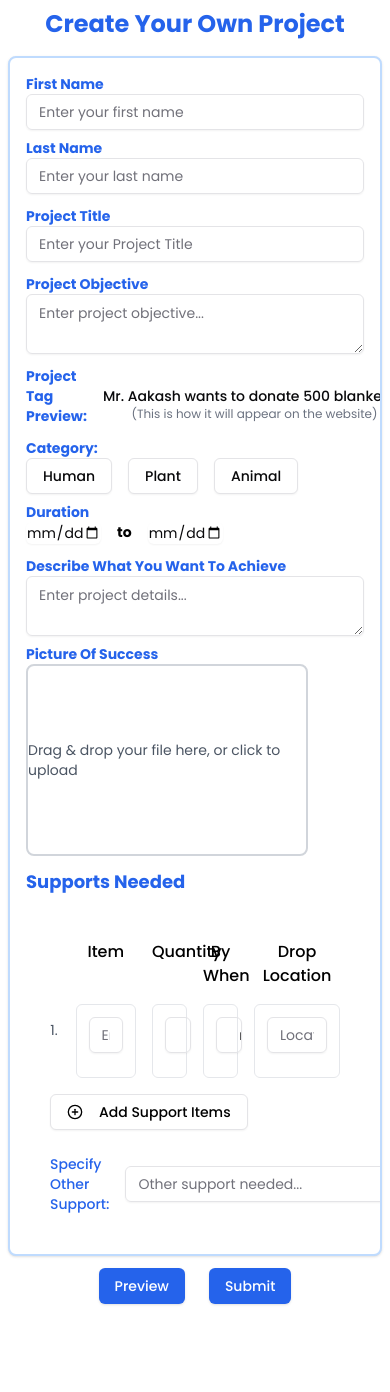
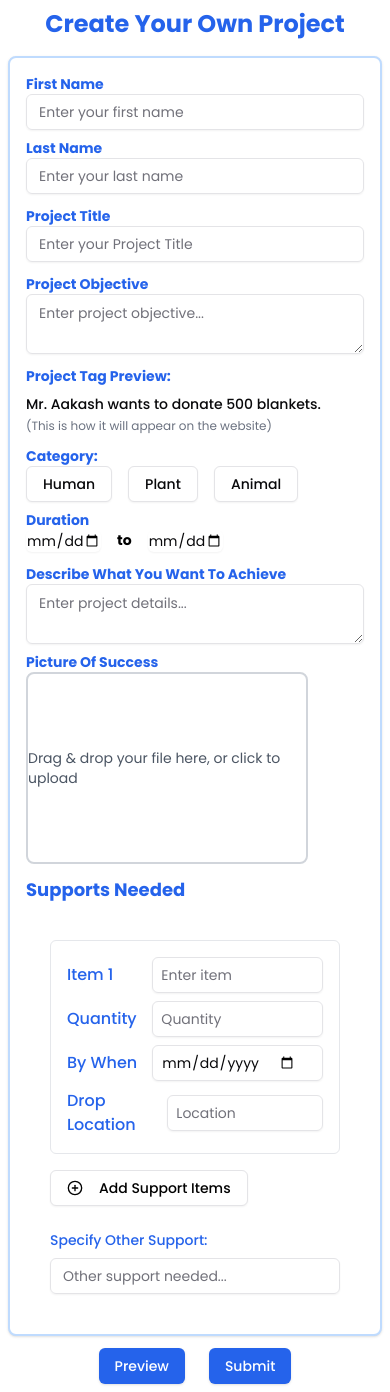
Before and after one commit to nikhilsahni7/social-map-app, a Next.js app: page /create-project in a window 390 px wide. Before the commit the page ends 1312 px from the top, so only its background shows below. Built offline with nearby package versions, Linux system fonts and the light colour scheme.

Commit message:
UI Updated of Profile and Overall

```diff
--- a/src/app/create-project/page.tsx
+++ b/src/app/create-project/page.tsx
@@ -60,7 +60,6 @@ export default function ProjectDetailsForm() {
 
   return (
     <div className="w-full max-w-full p-2">
-      {/* Create Your Own Project Header */}
       <h2 className="text-2xl font-bold text-center mb-4 text-blue-600">
         Create Your Own Project
       </h2>
@@ -115,20 +114,17 @@ export default function ProjectDetailsForm() {
                 </div>
 
                 {/* Project Tag Preview */}
-                <div className="flex space-x-4 items-center">
+                <div className="flex flex-col md:flex-row md:items-center space-y-2 md:space-y-0 md:space-x-4">
                   <label className="text-sm font-semibold text-blue-600">
                     Project Tag Preview:
                   </label>
-                  <div className="flex flex-col items-center justify-end space-x-2 mt-4">
-                    <h1 className="text-sm font-medium whitespace-nowrap">Mr. Aakash wants to donate 500 blankets.</h1>
+                  <div className="flex flex-col items-start md:items-center justify-end space-y-1 md:space-y-0 md:space-x-2">
+                    <h1 className="text-sm font-medium">Mr. Aakash wants to donate 500 blankets.</h1>
                     <p className="text-xs text-gray-500">
                       (This is how it will appear on the website)
                     </p>
                   </div>
-
                 </div>
-
-
 
                 <div className="flex flex-col md:flex-row space-y-2 md:space-y-0 md:space-x-2 w-full">
                   <div className="flex flex-col w-full md:w-1/3">
@@ -225,11 +221,12 @@ export default function ProjectDetailsForm() {
                 </div>
 
                 {/* Supports Needed */}
-
                 <h2 className="text-lg font-semibold text-blue-600 mb-6">
                   Supports Needed
                 </h2>
                 <div className="w-full p-6">
+                  {/* Desktop view */}
+                  <div className="hidden md:block">
                     <div className="grid grid-cols-12 gap-4 mb-4">
                       <div className="font-medium text-sm w-2 pt-2 text-center"></div>
                       <div className="col-span-3 font-medium text-black text-md text-center pt-2">Item</div>
@@ -309,6 +306,53 @@ export default function ProjectDetailsForm() {
                         ))}
                       </div>
                     </div>
+                  </div>
+
+                  {/* Mobile view */}
+                  <div className="md:hidden space-y-4">
+                    {supportItems.map((item, index) => (
+                      <div key={index} className="border border-gray-200 rounded-md p-4 space-y-2">
+                        <div className="flex justify-between items-center">
+                          <span className="font-medium text-blue-600">Item {index + 1}</span>
+                          <Input
+                            value={item.item}
+                            onChange={(e) => handleInputChange(index, 'item', e.target.value)}
+                            className="w-2/3 p-2 text-sm"
+                            placeholder="Enter item"
+                          />
+                        </div>
+                        <div className="flex justify-between items-center">
+                          <span className="font-medium text-blue-600">Quantity</span>
+                          <Input
+                            type="number"
+                            value={item.quantity}
+                            onChange={(e) => handleInputChange(index, 'quantity', e.target.value)}
+                            className="w-2/3 p-2 text-sm"
+                            placeholder="Quantity"
+                          />
+                        </div>
+                        <div className="flex justify-between items-center">
+                          <span className="font-medium text-blue-600">By When</span>
+                          <Input
+                            type="date"
+                            value={item.byWhen}
+                            onChange={(e) => handleInputChange(index, 'byWhen', e.target.value)}
+                            className="w-2/3 p-2 text-sm"
+                          />
+                        </div>
+                        <div className="flex justify-between items-center">
+                          <span className="font-medium text-blue-600">Drop Location</span>
+                          <Input
+                            value={item.dropLocation}
+                            onChange={(e) => handleInputChange(index, 'dropLocation', e.target.value)}
+                            className="w-2/3 p-2 text-sm"
+                            placeholder="Location"
+                          />
+
+                        </div>
+                      </div>
+                    ))}
+                  </div>
 
                   {/* Add Row Button */}
                   <Button
@@ -322,21 +366,16 @@ export default function ProjectDetailsForm() {
                   </Button>
 
                   {/* Other Support Section */}
-                  <div className="mt-6 flex items-center gap-4">
+                  <div className="mt-6 flex flex-col md:flex-row md:items-center gap-2 md:gap-4">
                     <span className="text-sm font-medium text-blue-600">
                       Specify Other Support:
                     </span>
                     <Input
                       placeholder="Other support needed..."
-                      className="w-96 h-9 text-sm"
+                      className="w-full md:w-96 h-9 text-sm"
                     />
                   </div>
                 </div>
-
-
-
-
-
               </div>
             </CardContent>
           </ScrollArea>
@@ -360,8 +399,7 @@ export default function ProjectDetailsForm() {
             </Button>
           </div>
         </div>
-
-      </form >
-    </div >
+      </form>
+    </div>
   );
 }
--- a/src/app/profile/page.tsx
+++ b/src/app/profile/page.tsx
@@ -79,16 +79,17 @@ export default function ProjectProfile() {
               </div>
 
               {/* Project Tag Preview */}
-              <div className="flex space-x-4 items-center">
+              <div className="flex flex-col">
                 <Label className="text-sm font-semibold text-blue-600">
                   Project Tag Preview:
                 </Label>
-                <div className="flex flex-col items-center justify-end space-x-2">
-                  <h1 className="text-sm font-medium whitespace-nowrap">
-                    Mr. {projectData.lastName} wants to {projectData.projectObjective.toLowerCase()}.
-                  </h1>
+                <div className="p-2 text-sm font-medium">
+
+                  Mr. {projectData.lastName} wants to {projectData.projectObjective.toLowerCase()}.
+
                 </div>
               </div>
+
 
               <div className="flex flex-col md:flex-row space-y-2 md:space-y-0 md:space-x-2 w-full">
                 {/* Category Section */}
@@ -128,10 +129,12 @@ export default function ProjectProfile() {
                   <Label className="text-sm font-semibold text-blue-600">
                     Describe What You Want To Achieve
                   </Label>
-                  <div className="p-2 text-sm h-48">
+                  <div className="p-2 text-sm h-28 md:h-48">
                     {projectData.achievement}
                   </div>
                 </div>
+
+
 
                 <div className="flex flex-col w-full md:w-6/12">
                   <Label className="text-sm font-semibold text-blue-600">
@@ -153,26 +156,35 @@ export default function ProjectProfile() {
               <Label className="text-lg font-semibold text-blue-600 mb-6">
                 Supports Needed
               </Label>
-              <div className="w-full p-6">
+              <div className="hidden md:block w-full p-6">
                 <div className="grid grid-cols-12 gap-4 mb-4">
-                  <div className="w-2 font-medium  text-sm pt-2 text-center"></div>
-                  <div className="col-span-3 font-medium text-black text-md text-center pt-2">Item</div>
-                  <div className="col-span-2 font-medium text-black text-md text-center pt-2">Quantity</div>
-                  <div className="col-span-2 font-medium text-black text-md text-center pt-2">By When</div>
-                  <div className="col-span-4 font-medium text-black text-md text-center pt-2">Drop Location</div>
+                  <div className="w-2 font-medium text-sm pt-2 text-center"></div>
+                  <div className="col-span-3 font-medium text-black text-md text-center pt-2">
+                    Item
+                  </div>
+                  <div className="col-span-2 font-medium text-black text-md text-center pt-2">
+                    Quantity
+                  </div>
+                  <div className="col-span-2 font-medium text-black text-md text-center pt-2">
+                    By When
+                  </div>
+                  <div className="col-span-4 font-medium text-black text-md text-center pt-2">
+                    Drop Location
+                  </div>
                 </div>
 
                 <div className="grid grid-cols-12 gap-4">
-                  {/* Serial Numbers Column */}
                   <div className="w-2 mt-2">
                     {projectData.supportItems.map((_, index) => (
-                      <div key={index} className="flex items-center justify-center text-sm text-gray-600 h-9 mb-3">
+                      <div
+                        key={index}
+                        className="flex items-center justify-center text-sm text-gray-600 h-9 mb-3"
+                      >
                         {index + 1 + "."}
                       </div>
                     ))}
                   </div>
 
-                  {/* Items Display */}
                   <div className="col-span-3 border border-gray-200 rounded-md p-3">
                     {projectData.supportItems.map((item, index) => (
                       <div key={index} className="mb-3 p-2 border rounded-md text-sm">
@@ -181,36 +193,44 @@ export default function ProjectProfile() {
                     ))}
                   </div>
 
-                  {/* Quantity Display */}
                   <div className="col-span-2 border border-gray-200 rounded-md p-3">
                     {projectData.supportItems.map((item, index) => (
-                      <div key={index} className="mb-3 p-2 border rounded-md text-sm text-center">
+                      <div
+                        key={index}
+                        className="mb-3 p-2 border rounded-md text-sm text-center"
+                      >
                         {item.quantity}
                       </div>
                     ))}
                   </div>
 
-                  {/* By When Display */}
                   <div className="col-span-2 border border-gray-200 rounded-md p-3">
                     {projectData.supportItems.map((item, index) => (
-                      <div key={index} className="mb-3 p-2 border rounded-md text-sm text-center">
+                      <div
+                        key={index}
+                        className="mb-3 p-2 border rounded-md text-sm text-center"
+                      >
                         {item.byWhen}
                       </div>
                     ))}
                   </div>
 
-                  {/* Drop Location Display */}
                   <div className="col-span-4 border border-gray-200 rounded-md p-3">
                     {projectData.supportItems.map((item, index) => (
-                      <div key={index} className="mb-3 p-2 border rounded-md text-sm text-center">
+                      <div
+                        key={index}
+                        className="mb-3 p-2 border rounded-md text-sm text-center"
+                      >
                         {item.dropLocation}
                       </div>
                     ))}
+
                   </div>
+
+
+
                 </div>
-
-                {/* Other Support Section */}
-                <div className="mt-6 flex items-center gap-4">
+                <div className="mt-6 flex flex-row w-full items-center">
                   <Label className="text-sm font-semibold text-blue-600">
                     Other Support:
                   </Label>
@@ -219,6 +239,63 @@ export default function ProjectProfile() {
                   </div>
                 </div>
               </div>
+
+              {/* Updated Mobile View */}
+              <div className="md:hidden w-full p-4 space-y-4">
+                {projectData.supportItems.map((supportItem, index) => (
+                  <div
+                    key={index}
+                    className="border border-blue-200 p-4 rounded-lg shadow-md flex flex-col space-y-2"
+                  >
+                    <div className="flex items-center justify-start mb-2">
+                      <span className="font-bold text-lg text-blue-600 mr-2">
+                        {index + 1}.
+                      </span>
+                      <span className="block text-md font-semibold">
+                        {supportItem.item}
+                      </span>
+                    </div>
+
+                    <div>
+                      <span className="block font-semibold text-sm text-blue-600">
+                        Quantity:
+                      </span>
+                      <span className="block text-md font-medium">
+                        {supportItem.quantity}
+                      </span>
+                    </div>
+
+                    <div>
+                      <span className="block font-semibold text-sm text-blue-600">
+                        By When:
+                      </span>
+                      <span className="block text-md font-medium">
+                        {supportItem.byWhen}
+                      </span>
+                    </div>
+
+                    <div>
+                      <span className="block font-semibold text-sm text-blue-600">
+                        Drop Location:
+                      </span>
+                      <span className="block text-md font-medium">
+                        {supportItem.dropLocation}
+                      </span>
+                    </div>
+                  </div>
+                ))}
+                <div className="mt-6 flex flex-col md:flex-row items-start md:items-center w-full">
+                  <Label className="text-sm font-semibold text-blue-600">
+                    Other Support:
+                  </Label>
+                  <div className="p-2 text-sm w-full md:w-8/12">
+                    {projectData.otherSupport}
+                  </div>
+                </div>
+
+              </div>
+
+
             </div>
           </CardContent>
         </ScrollArea>
```
Lines whose indentation alone changed are shown as unchanged.
